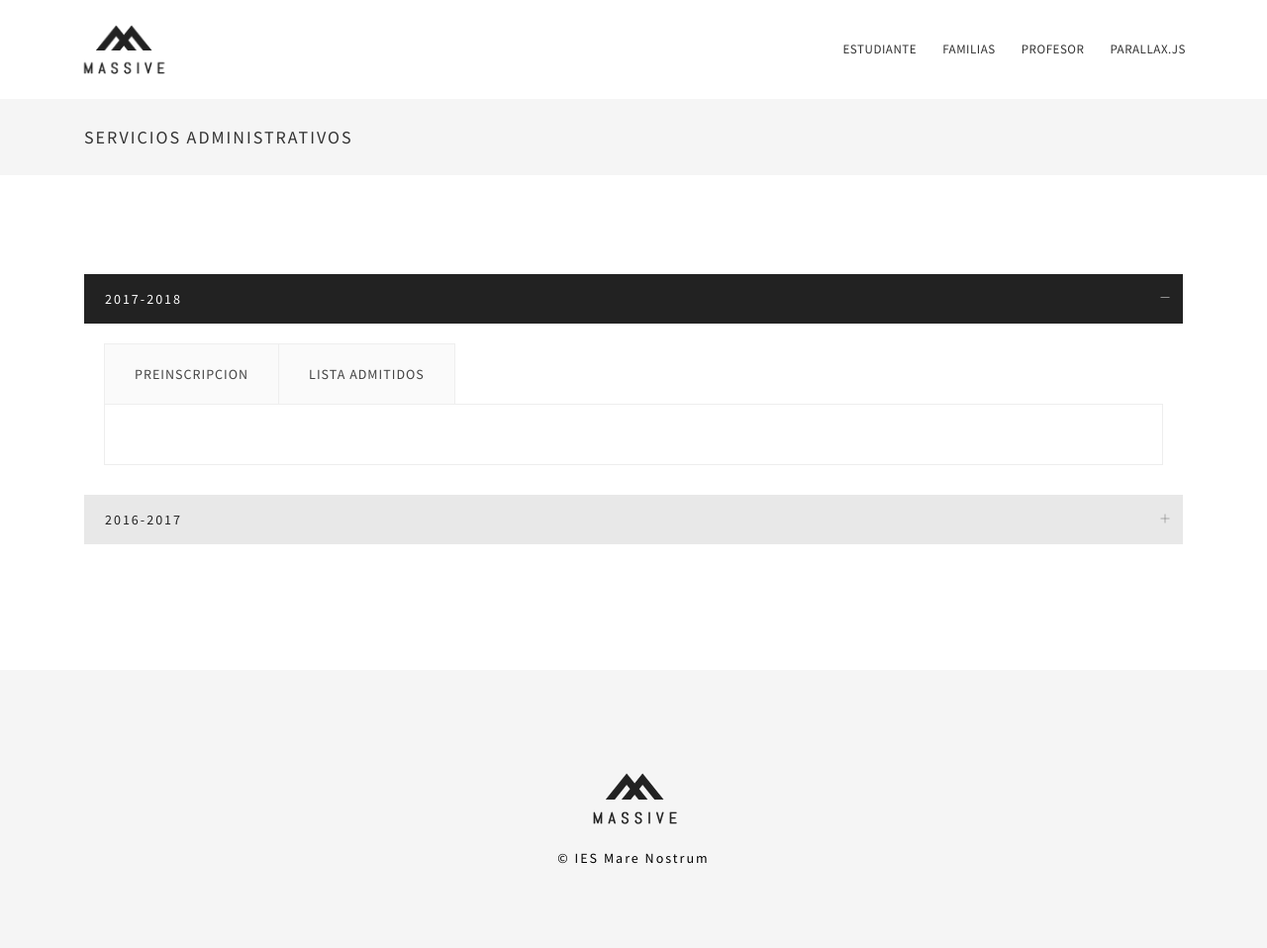
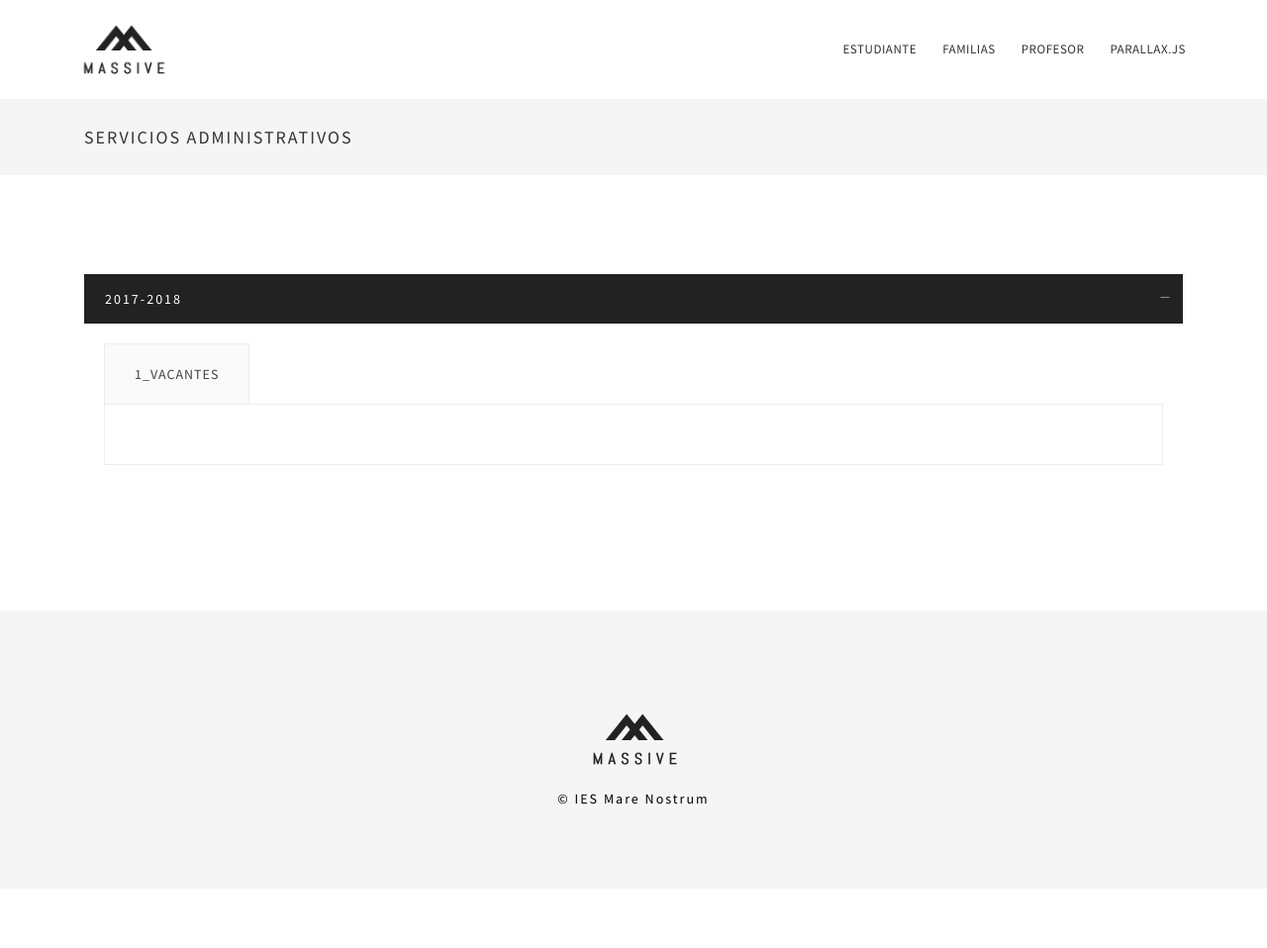
Before and after one commit to iesmarenostrum/marenostrumtest, a Jekyll site: the page built from _docs/servicios_administrativos.md, in a window 1280 px wide. Shown: the whole page at 99% size. Built offline with Jekyll 4.4.1, drawn with Linux system fonts in a browser that asks for light colours; after the commit the page ends 900 px from its top, so only the background shows below that.

Commit message:
Nueva organización de procesos. Funciona por carpetas.

```diff
--- a/_config.yml
+++ b/_config.yml
@@ -35,3 +35,5 @@
   docs:
     output: true
     permalink: /:collection/:path/
+  procesos:
+    output: true
--- /dev/null
+++ b/_data/procesos.csv
@@ -0,0 +1,3 @@
+proceso,convocatoria,fase,grupo,fecha_inicio,fecha_fin,provisional
+matricula,2017-2018,1_vacantes,1eso,01/06/17,30/06/17,si
+matricula,2017-2018,1_vacantes,fp,05/06/17,21/06/17,no
--- /dev/null
+++ b/_layouts/proceso_v2.html
@@ -0,0 +1,116 @@
+---
+layout: default
+---
+
+<!--page title start-->
+<section class="page-title mini-title ">
+  <div class="container">
+    <div class="row">
+      <div class="col-md-12">
+        <h4 class="text-uppercase">{{page.title}}</h4>
+      </div>
+    </div>
+  </div>
+</section>
+<!--page title end-->
+<!--section-->
+<div class="page-content">
+  <div class="container">
+    <div class="row">
+      <div class="col-xs-12">
+        <dl class="accordion">
+          {% assign procesos = site.data.procesos | where_exp:"item", "item.proceso == page.proceso " | group_by:"convocatoria" | sort: 'name' %}
+          {% for convocatoria in procesos reversed %}
+          {% assign fases = convocatoria.items | group_by:"fase" %}
+          <dt>
+            <a href="">{{convocatoria.name}}</a>
+          </dt>
+          <dd>
+            <section class="border-tabs">
+              <ul class="nav nav-tabs">
+                {% for fase in fases %}
+                <li>
+                  <a data-toggle="tab" href="#tab-{{fases.name | slugify}}-{{fase.name | slugify}}">{{fase.name}}</a>
+                </li>
+                {% endfor %}
+              </ul>
+              <div class="panel-body">
+                <div class="tab-content">
+                  {% for fase in fases %}
+                  <div id="tab-{{fases.name | slugify }}-{{fase.name | slugify}}" class="tab-pane">
+                    {% assign grupos = fase.items | group_by:"grupo" %}
+                    <dl class="toggle time-line {{fase.name | slugify}}">
+                      {% for grupo in grupos %}
+                      <dt>
+                        <a href="">{{grupo.name}}</a>
+                      </dt>
+                      <dd>
+                        {% for post in grupo.items reversed %}
+                        {%assign path_fase = page.proceso | append: "/" | append: convocatoria.name | append: "/" | append: grupo.name | append: "/" | append: fase.name %}
+                        {%assign path_descripcion = page.proceso | append: "/" | append: convocatoria.name | append: "/" | append: grupo.name | append: "/" | append: fase.name | append: "/" | append: site.data.secciones.texto.fichero %}
+                        <div>
+                          <section class="border-tabs">
+                            <ul class="nav nav-tabs">
+                              <li>
+                                <a data-toggle="tab" href="#tab-{{path_descripcion | slugify}}">{{ site.data.secciones.texto.texto}}</a>
+                              </li>
+                              {% for seccion in site.data.secciones.secciones %}
+                              {%assign path_seccion = page.proceso | append: "/" | append: convocatoria.name | append: "/" | append: grupo.name | append: "/" | append: fase.name | append: "/" | append: seccion.carpeta %}
+                              <li>
+                                <a data-toggle="tab" href="#tab-{{path_seccion | slugify}}">{{seccion.texto}}</a>
+                              </li>
+                              {% endfor %}
+                            </ul>
+                              <div class="panel-body">
+                                <div class="tab-content">
+                                  <div id="tab-{{path_descripcion | slugify}}" class="tab-pane">
+                                    {% for col in site.collections %}
+                                    {% assign documentos = col.docs | where_exp: "item", "item.path contains path_descripcion"%}
+                                    {% for doc in documentos %}
+                                    <p>
+                                      {{ doc.content }}
+                                    </p>
+                                    {% endfor %}
+                                    {% endfor %}
+                                  </div>
+                                  {% for seccion in site.data.secciones.secciones %}
+                                  {%assign path_seccion = page.proceso | append: "/" | append: convocatoria.name | append: "/" | append: grupo.name | append: "/" | append: fase.name | append: "/" | append: seccion.carpeta %}
+                                  <div id="tab-{{path_seccion | slugify}}" class="tab-pane">
+                                    {% for col in site.collections %}
+                                    {% assign documentos = col.files | where_exp: "item", "item.path contains path_seccion "%}
+                                    {% for doc in documentos %}
+                                    <p>
+                                      <!--
+                                           TODO
+                                           No funciona why!!!!!!????
+                                           <a href="{{site.baseurl}}{{doc.path}}">{{ doc.name}}</a>
+                                         -->
+                                      <a href="{{site.baseurl}}/{{col.label}}/{{path_seccion}}/{{doc.name}}">{{doc.name}}</a>
+                                    </p>
+                                    {% endfor %}
+                                    {% endfor %}
+                                  </div>
+                                  {% endfor %}
+                                </div>
+                              </div>
+
+                          </section>
+                        </div>
+                        {% endfor %}
+                      </dd>
+                      {% endfor %}
+                    </dl>
+                  </div>
+
+                  {% endfor %}
+                </div>
+              </div>
+            </section>
+          </dd>
+          {% endfor %}
+        </dl>
+      </div>
+    </div>
+  </div>
+</div>
+<!--section-->
```
Also changed, not shown: _data/secciones.yml (added, +10 -0 lines), _docs/servicios_administrativos.md (+1 -1 lines), _procesos/matricula/2017-2018/1eso/1_vacantes/informacion.md (added, +3 -0 lines), 3 other files.
